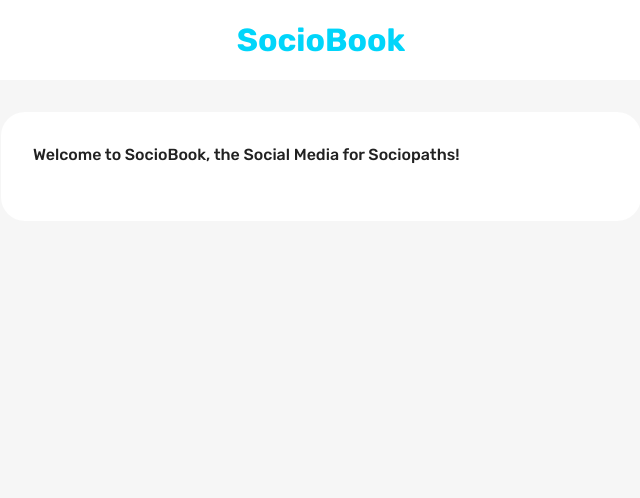
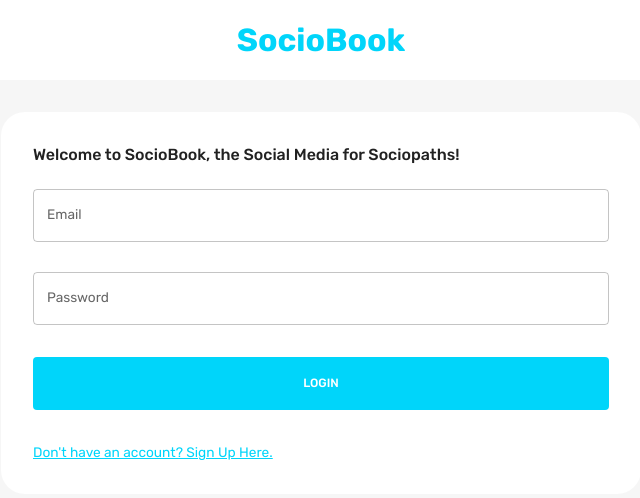
Before and after one commit to Chafai-Abdelkrim/sociobook, a React (Create React App) app in the folder client/: page / in a window 1280 px wide. Shown: the top 498 px of the page, without its empty margins (319-959 px from the left). Built offline with nearby package versions, Linux system fonts and the light colour scheme.

Commit message:
created Form elements

```diff
--- a/client/src/scenes/loginPage/Form.jsx
+++ b/client/src/scenes/loginPage/Form.jsx
@@ -82,7 +82,143 @@
               "& > div": { gridColumn: isNonMobile ? undefined : "span 4" },
             }}
           >
-            {}
+            {isRegister && (
+              <>
+                <TextField
+                  label="First Name"
+                  onBlur={handleBlur}
+                  onChange={handleChange}
+                  value={values.firstName}
+                  name="firstName"
+                  error={
+                    Boolean(touched.firstName) && Boolean(errors.firstName)
+                  }
+                  helperText={touched.firstName && errors.firstName}
+                  sx={{ gridColumn: "span 2" }}
+                />
+                <TextField
+                  label="Last Name"
+                  onBlur={handleBlur}
+                  onChange={handleChange}
+                  value={values.lastName}
+                  name="lastName"
+                  error={Boolean(touched.lastName) && Boolean(errors.lastName)}
+                  helperText={touched.lastName && errors.lastName}
+                  sx={{ gridColumn: "span 2" }}
+                />
+                <TextField
+                  label="Location"
+                  onBlur={handleBlur}
+                  onChange={handleChange}
+                  value={values.location}
+                  name="location"
+                  error={Boolean(touched.location) && Boolean(errors.location)}
+                  helperText={touched.location && errors.location}
+                  sx={{ gridColumn: "span 4" }}
+                />
+                <TextField
+                  label="Occupation"
+                  onBlur={handleBlur}
+                  onChange={handleChange}
+                  value={values.occupation}
+                  name="occupation"
+                  error={
+                    Boolean(touched.occupation) && Boolean(errors.occupation)
+                  }
+                  helperText={touched.occupation && errors.occupation}
+                  sx={{ gridColumn: "span 4" }}
+                />
+                <Box
+                  gridColumn="span 4"
+                  border={`1px solid ${palette.neutral.medium}`}
+                  borderRadius="5px"
+                  p="1rem"
+                >
+                  <Dropzone
+                    acceptedFiles=".jpg,.jpeg,.png"
+                    multiple={false}
+                    onDrop={(acceptedFiles) =>
+                      setFieldValue("picture", acceptedFiles[0])
+                    }
+                  >
+                    {({ getRootProps, getInputProps }) => (
+                      <Box
+                        {...getRootProps()}
+                        border={`2px dashed ${palette.primary.main}`}
+                        p="1rem"
+                        sx={{ "&:hover": { cursor: "pointer" } }}
+                      >
+                        <input {...getInputProps()} />
+                        {!values.picture ? (
+                          <p>Add Picture Here</p>
+                        ) : (
+                          <FlexBetween>
+                            <Typography>{values.picture.name}</Typography>
+                            <EditOutlinedIcon />
+                          </FlexBetween>
+                        )}
+                      </Box>
+                    )}
+                  </Dropzone>
+                </Box>
+              </>
+            )}
+
+            <TextField
+              label="Email"
+              onBlur={handleBlur}
+              onChange={handleChange}
+              value={values.email}
+              name="email"
+              error={Boolean(touched.email) && Boolean(errors.email)}
+              helperText={touched.email && errors.email}
+              sx={{ gridColumn: "span 4" }}
+            />
+            <TextField
+              label="Password"
+              type="password"
+              onBlur={handleBlur}
+              onChange={handleChange}
+              value={values.password}
+              name="password"
+              error={Boolean(touched.password) && Boolean(errors.password)}
+              helperText={touched.password && errors.password}
+              sx={{ gridColumn: "span 4" }}
+            />
+          </Box>
+          {/* Buttons */}
+          <Box>
+            <Button
+              fullWidth
+              type="submit"
+              sx={{
+                m: "2rem 0",
+                p: "1rem",
+                backgroundColor: palette.primary.main,
+                color: palette.background.alt,
+                "&:hover": { color: palette.primary.main },
+              }}
+            >
+              {isLogin ? "LOGIN" : "REGISTER"}
+            </Button>
+            <Typography
+              onClick={() => {
+                setPageType(isLogin ? "register" : "login");
+                resetForm();
+              }}
+              sx={{
+                textDecoration: "underline",
+                color: palette.primary.main,
+                "&:hover": {
+                  cursor: "pointer",
+                  color: palette.primary.light,
+                },
+              }}
+            >
+              {isLogin
+                ? "Don't have an account? Sign Up Here."
+                : "Already have an account? Login Here."}
+            </Typography>
           </Box>
         </form>
       )}
```
